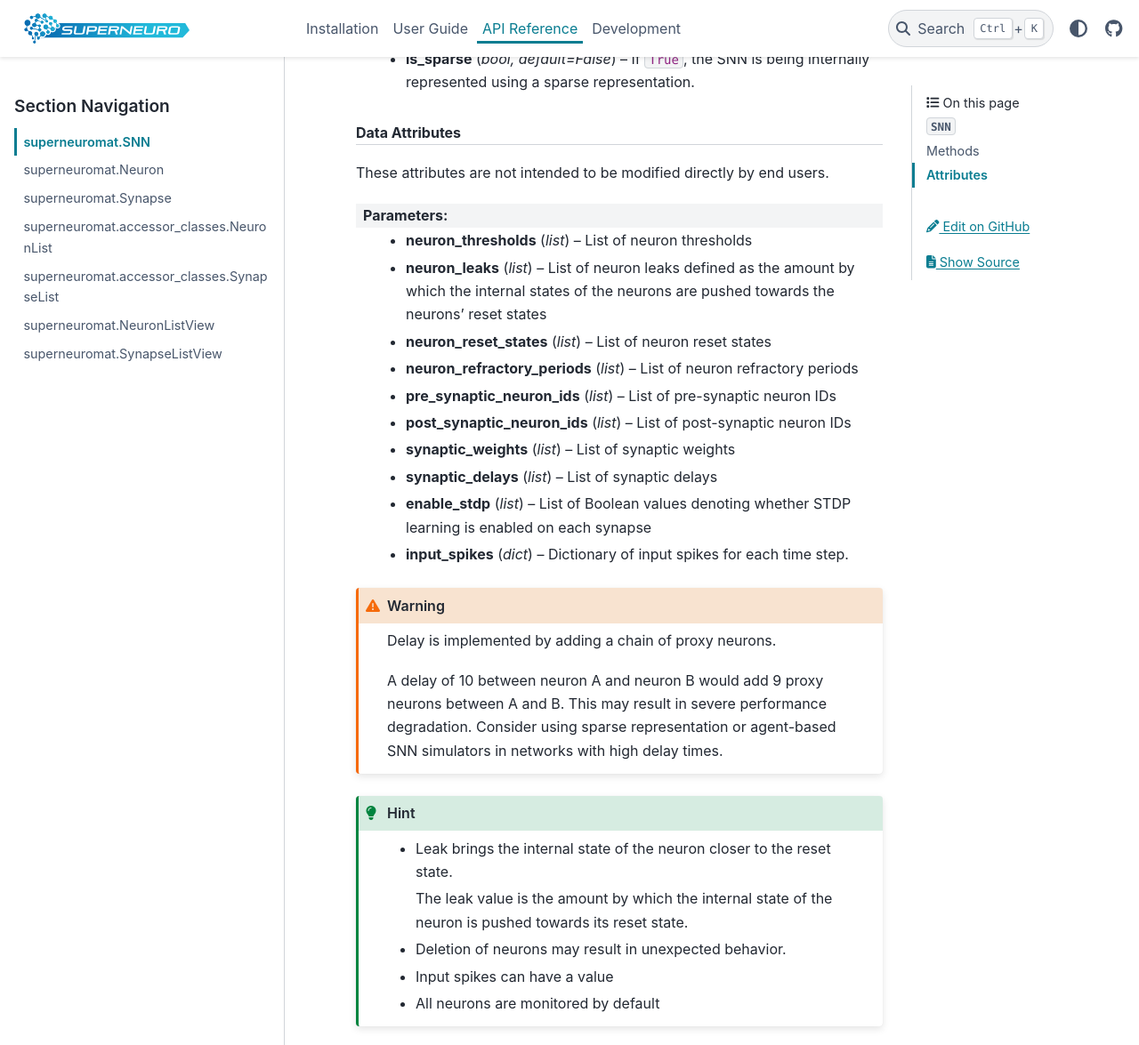
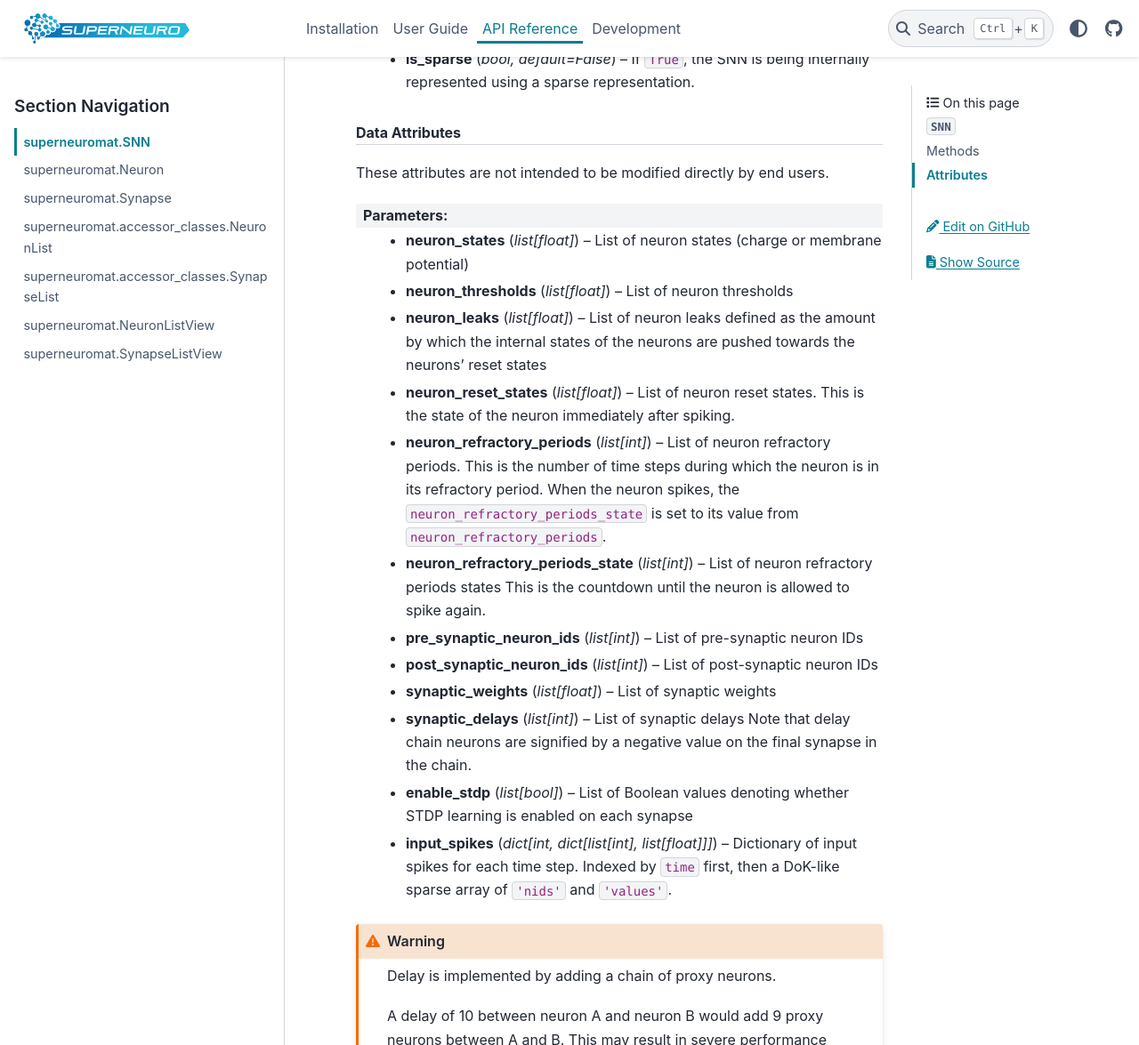
Before and after one commit to ORNL/superneuromat, a Sphinx documentation site: the page built from docs/source/api/SNN.rst, in a window 1280 px wide and 1400 px high, scrolled down 1671 px, cut to the strip 0-1175 px from the top of the window. Shown: the whole strip at 89% size. Built offline with Sphinx 7.4.7 and the PyData theme 0.15.4, drawn with Linux system fonts in a browser that asks for light colours.

Commit message:
more clear docs for model params

```diff
--- a/docs/source/api/SNN.rst
+++ b/docs/source/api/SNN.rst
@@ -65,37 +65,49 @@ superneuromat.SNN
 
    These attributes are not intended to be modified directly by end users.
 
-   :type neuron_thresholds: list
+   :type neuron_states: list[float]
+   :param neuron_states:
+      List of neuron states (charge or membrane potential)
+   :type neuron_thresholds: list[float]
    :param neuron_thresholds:
       List of neuron thresholds
-   :type neuron_leaks: list
+   :type neuron_leaks: list[float]
    :param neuron_leaks:
       List of neuron leaks
       defined as the amount by which the internal states of the neurons are pushed towards the neurons' reset states
-   :type neuron_reset_states: list
+   :type neuron_reset_states: list[float]
    :param neuron_reset_states:
-      List of neuron reset states
-   :type neuron_refractory_periods: list
+      List of neuron reset states.
+      This is the state of the neuron immediately after spiking.
+   :type neuron_refractory_periods: list[int]
    :param neuron_refractory_periods:
-      List of neuron refractory periods
-   :type pre_synaptic_neuron_ids: list
+      List of neuron refractory periods.
+      This is the number of time steps during which the neuron is in its refractory period.
+      When the neuron spikes, the ``neuron_refractory_periods_state`` is set to its value from ``neuron_refractory_periods``.
+   :type neuron_refractory_periods_state: list[int]
+   :param neuron_refractory_periods_state:
+      List of neuron refractory periods states
+      This is the countdown until the neuron is allowed to spike again.
+   :type pre_synaptic_neuron_ids: list[int]
    :param pre_synaptic_neuron_ids:
       List of pre-synaptic neuron IDs
-   :type post_synaptic_neuron_ids: list
+   :type post_synaptic_neuron_ids: list[int]
    :param post_synaptic_neuron_ids:
       List of post-synaptic neuron IDs
-   :type synaptic_weights: list
+   :type synaptic_weights: list[float]
    :param synaptic_weights:
       List of synaptic weights
-   :type synaptic_delays: list
+   :type synaptic_delays: list[int]
    :param synaptic_delays:
       List of synaptic delays
-   :type enable_stdp: list
+      Note that delay chain neurons are signified by a negative value on the final synapse in the chain.
+   :type enable_stdp: list[bool]
    :param enable_stdp:
       List of Boolean values denoting whether STDP learning is enabled on each synapse
-   :type input_spikes: dict
+   :type input_spikes: dict[int, dict[list[int], list[float]]]
    :param input_spikes:
       Dictionary of input spikes for each time step.
+      Indexed by ``time`` first, then a DoK-like sparse array of ``'nids'`` and ``'values'``.
 
 
 
```
